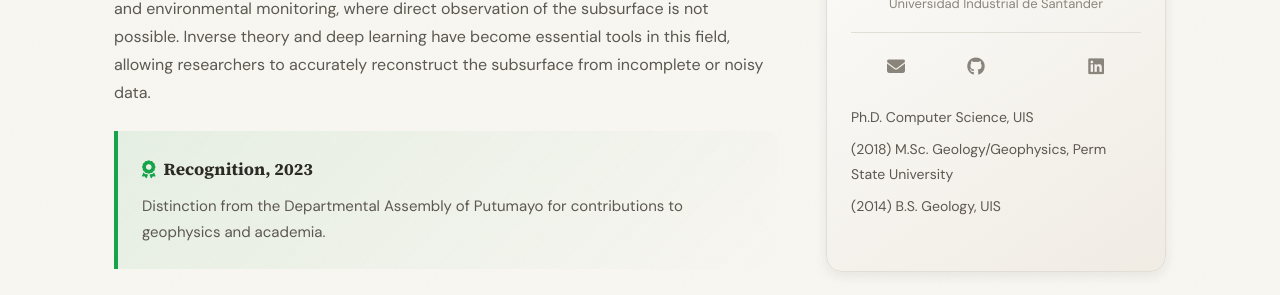
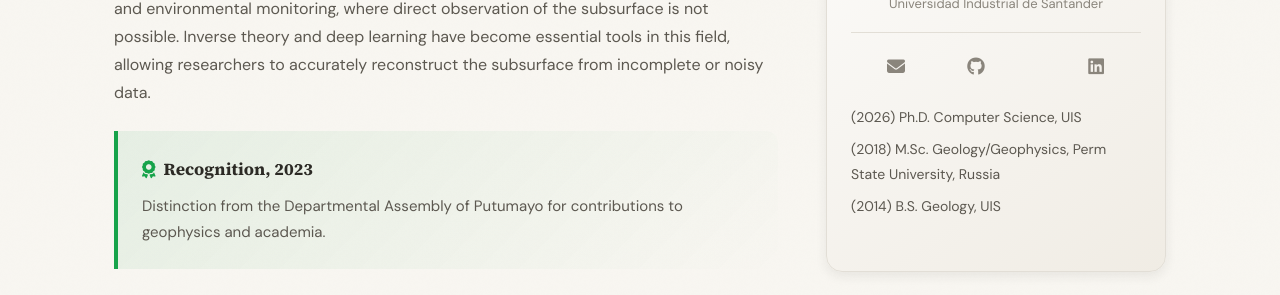
Before and after one commit to PAULGOYES/paulgoyes.github.io, a Jekyll site: the page built from _pages/home.md, in a window 1280 px wide. Shown: the part 357-652 px from the top of the page. Built offline with Jekyll 4.4.1, drawn with Linux system fonts in a browser that asks for light colours; a style sheet for code colours, icons or effects is not loaded.

Commit message:
Update pi.yml

```diff
--- a/_data/pi.yml
+++ b/_data/pi.yml
@@ -4,11 +4,11 @@
 
 # EXAMPLE -- replace or delete
 - education:
-    - "Ph.D. Computer Science, Universidad Industrial de Santander"
+    - "(2026) Ph.D. Computer Science, Universidad Industrial de Santander"
     - "(2018) M.Sc. Geology/Geophysics, Perm State University, Russia"
     - "(2016) Specialization in Environmental Geotechnics, Universidad de Santander"
     - "(2014) B.S. Geology, Universidad Industrial de Santander"
   educationshort:
-    - "Ph.D. Computer Science, UIS"
-    - "(2018) M.Sc. Geology/Geophysics, Perm State University"
+    - "(2026) Ph.D. Computer Science, UIS"
+    - "(2018) M.Sc. Geology/Geophysics, Perm State University, Russia"
     - "(2014) B.S. Geology, UIS"
```
